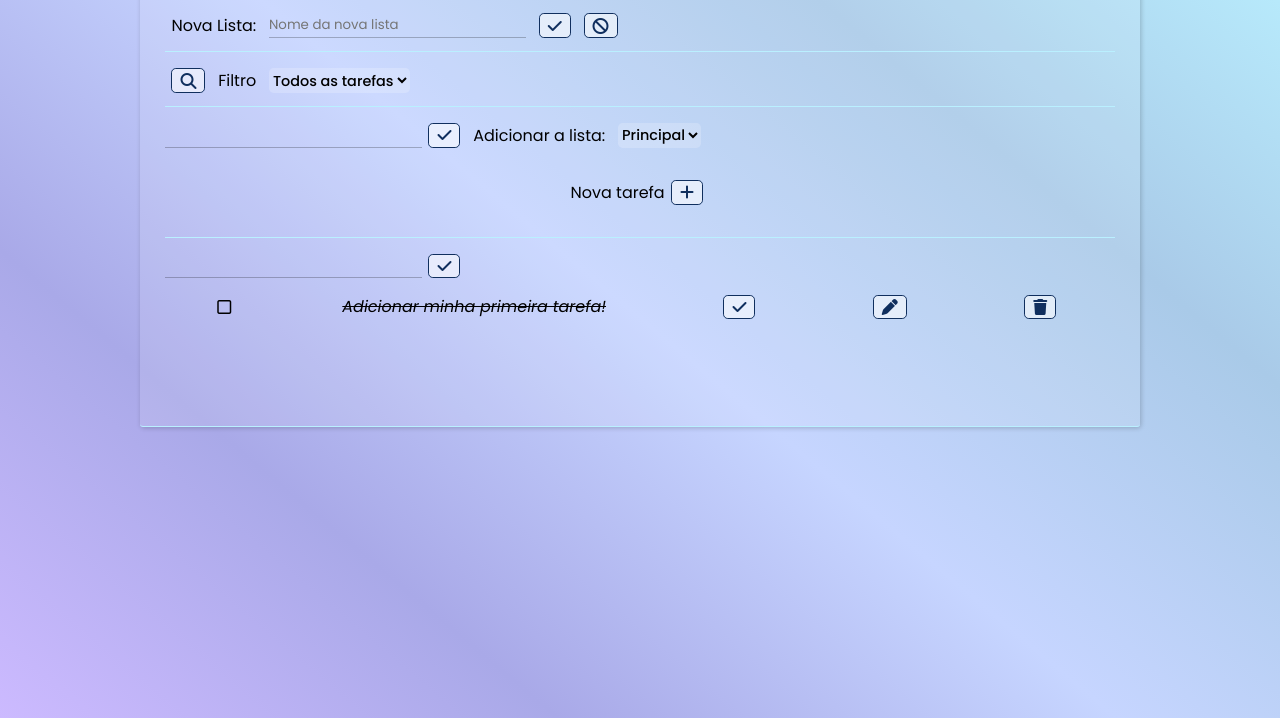
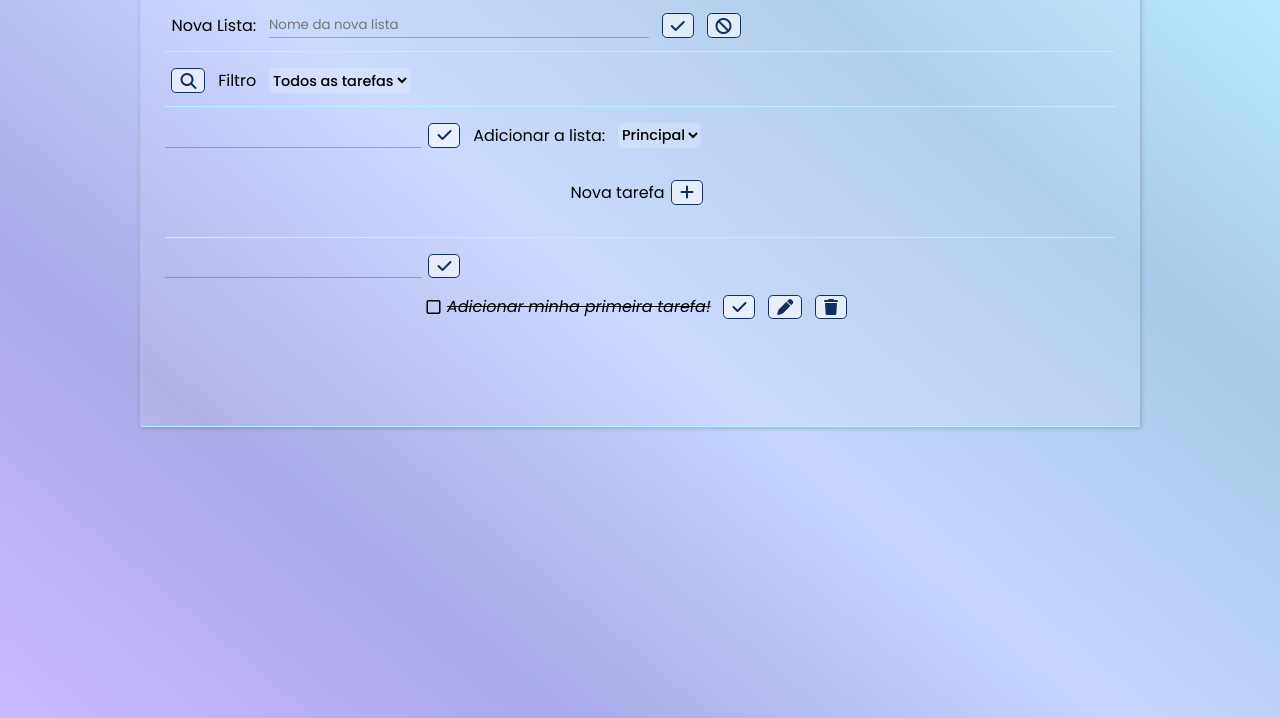
Before and after one commit to antoniosouza977/lista-de-tarefas, a plain HTML site: page index.html in a window 1280 px wide. Both pictures are taken after a click on the button 381 px from the left and 107 px from the top of the page. Shown: the part 82-800 px from the top of the page. Drawn offline with Linux system fonts and the light colour scheme.

Commit message:
Update style.css

```diff
--- a/styles/style.css
+++ b/styles/style.css
@@ -91,10 +91,13 @@ input:focus{
 #tasks-lists-box {
     display: flex;
     margin: 1rem auto;
-    max-width: 95%;
+    width: 95%;
     border-bottom: 1px solid #BAF0FF;
     padding-bottom: .8rem;
 
+}
+#add-new-list-input{
+    width: 40%;
 }
 .tlb-item {
     margin: 0 0.4rem;
@@ -144,10 +147,13 @@ input:focus{
     display: flex;
     padding-bottom: 1rem;
 }
+#tasks-todo-box {
+    margin: 0 auto;
+}
 .task {
+    margin: 0 auto;
     display: flex;
     align-items: center;
-    justify-content: space-around;
 }
 .done h3{
     font-style: italic;
```
